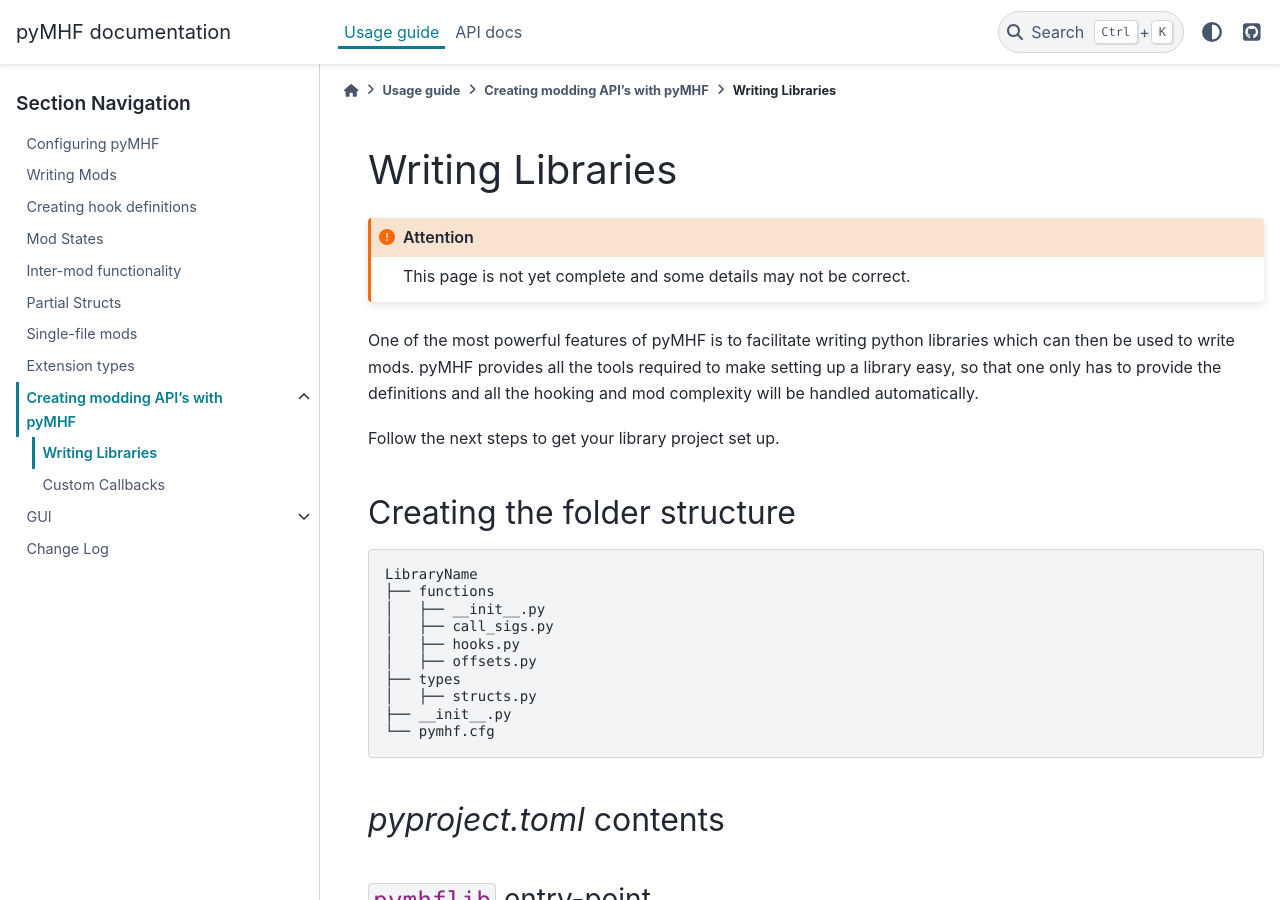
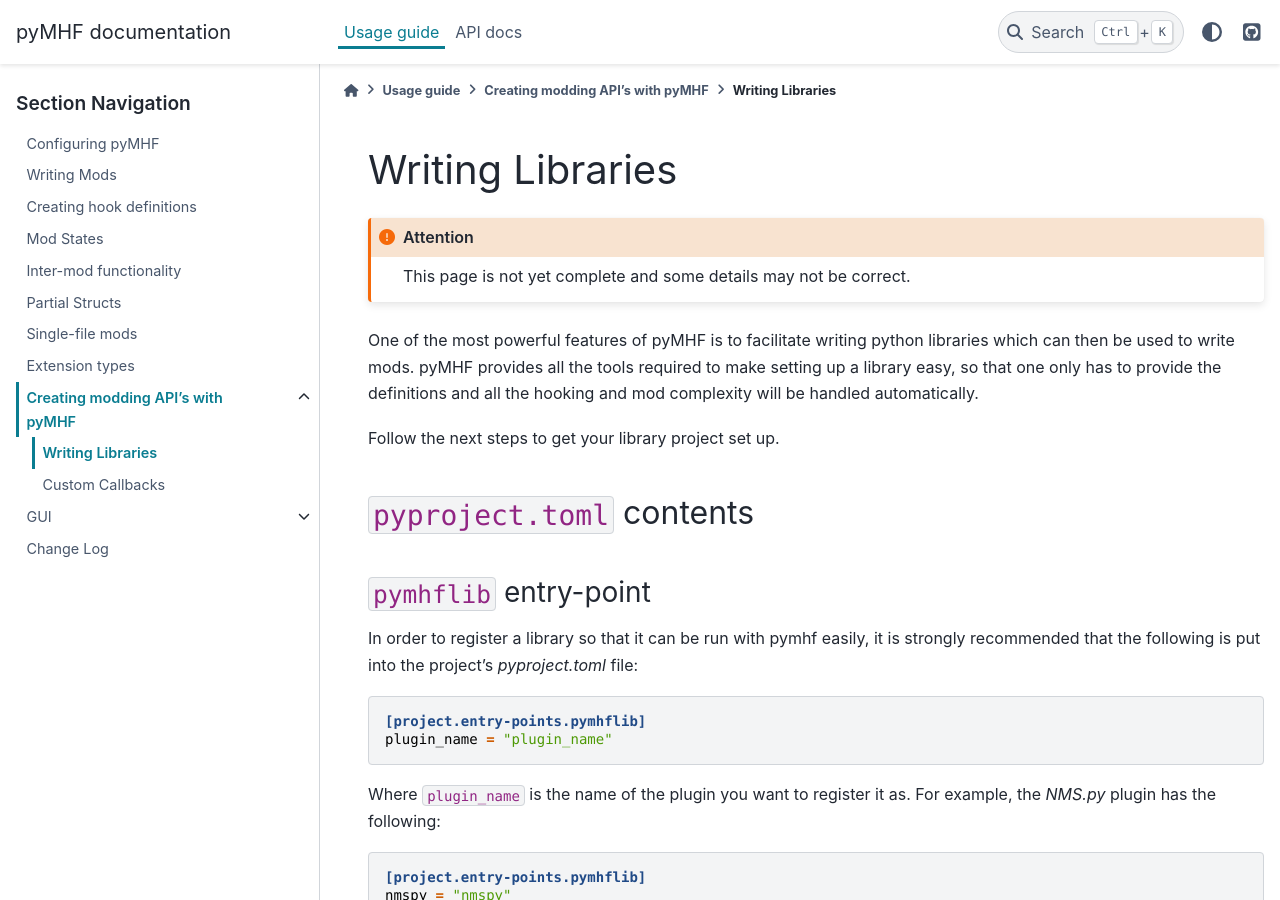
Before and after one commit to monkeyman192/pyMHF, a Sphinx documentation site: the page built from docs/docs/libraries/writing_libraries.rst, in a window 1280 px wide and 900 px high. Built offline with Sphinx 7.4.7 and the PyData theme 0.15.4, drawn with Linux system fonts in a browser that asks for light colours; pages that are not in the unit, such as notebooks, are missing from menus.

```diff
--- a/docs/docs/change_log.rst
+++ b/docs/docs/change_log.rst
@@ -7,6 +7,7 @@
 - Improved hooking performance by using the bulk enable mode in minhook. (`#26 <https://github.com/monkeyman192/pyMHF/issues/26>`_)
 - Fixed an issue running mods where attach to already existing processes.
 - Fixed an issue with getting the caller offset address.
+- Added the ability to specify an already running processes' PID to attach pyMHF. (`#75 <https://github.com/monkeyman192/pyMHF/issues/75>`_)
 
 0.1.15 (16/07/2025)
 -------------------
--- a/docs/docs/libraries/writing_libraries.rst
+++ b/docs/docs/libraries/writing_libraries.rst
@@ -9,25 +9,8 @@
 
 Follow the next steps to get your library project set up.
 
-Creating the folder structure
------------------------------
-
-.. code::
-
-    LibraryName
-    ├── functions
-    │   ├── __init__.py
-    │   ├── call_sigs.py
-    │   ├── hooks.py
-    │   ├── offsets.py
-    ├── types
-    │   ├── structs.py
-    ├── __init__.py
-    └── pymhf.cfg
-
-
-`pyproject.toml` contents
--------------------------
+``pyproject.toml`` contents
+---------------------------
 
 ``pymhflib`` entry-point
 ~~~~~~~~~~~~~~~~~~~~~~~~
```
Also changed, not shown: docs/docs/settings.rst (+11 -2 lines), 2 other files.
